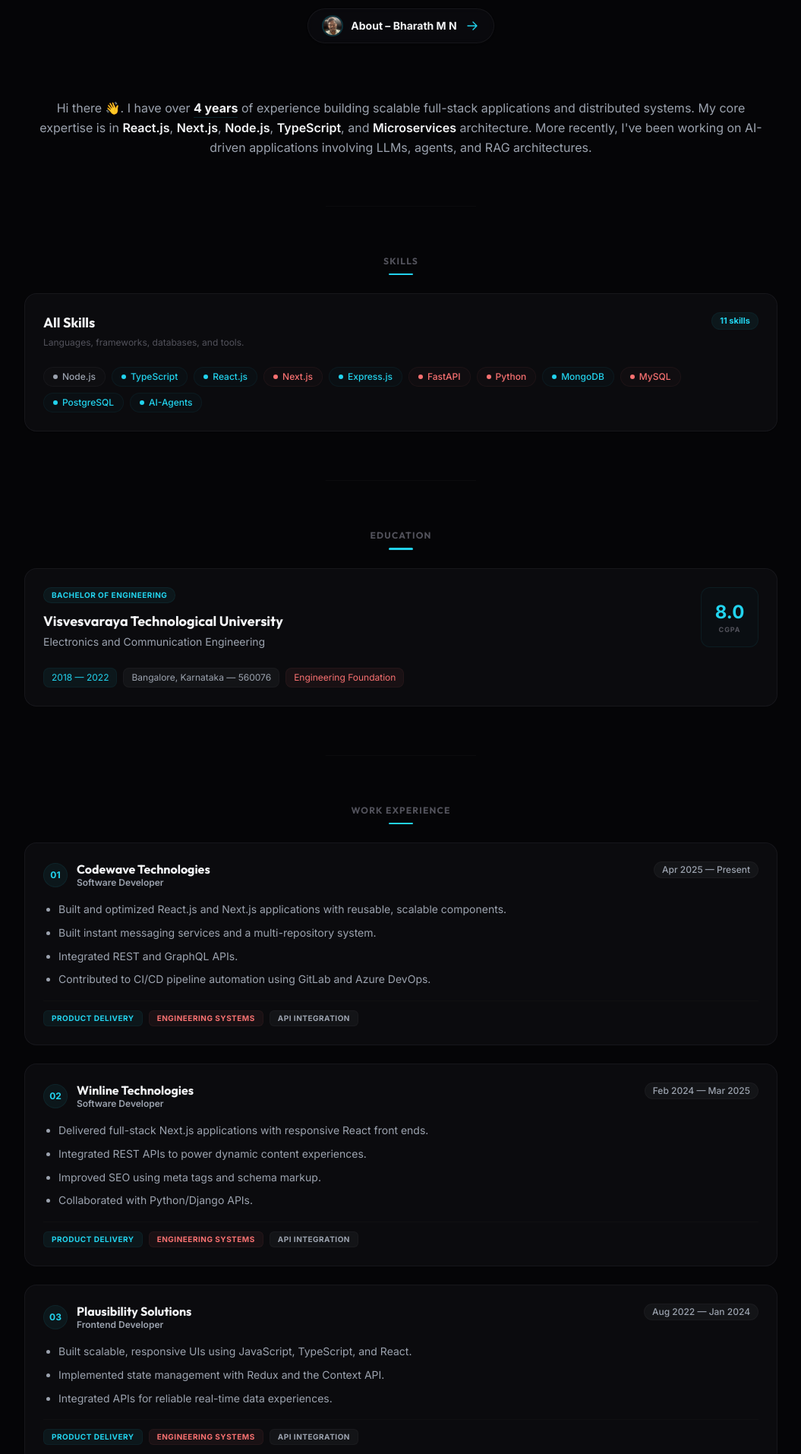
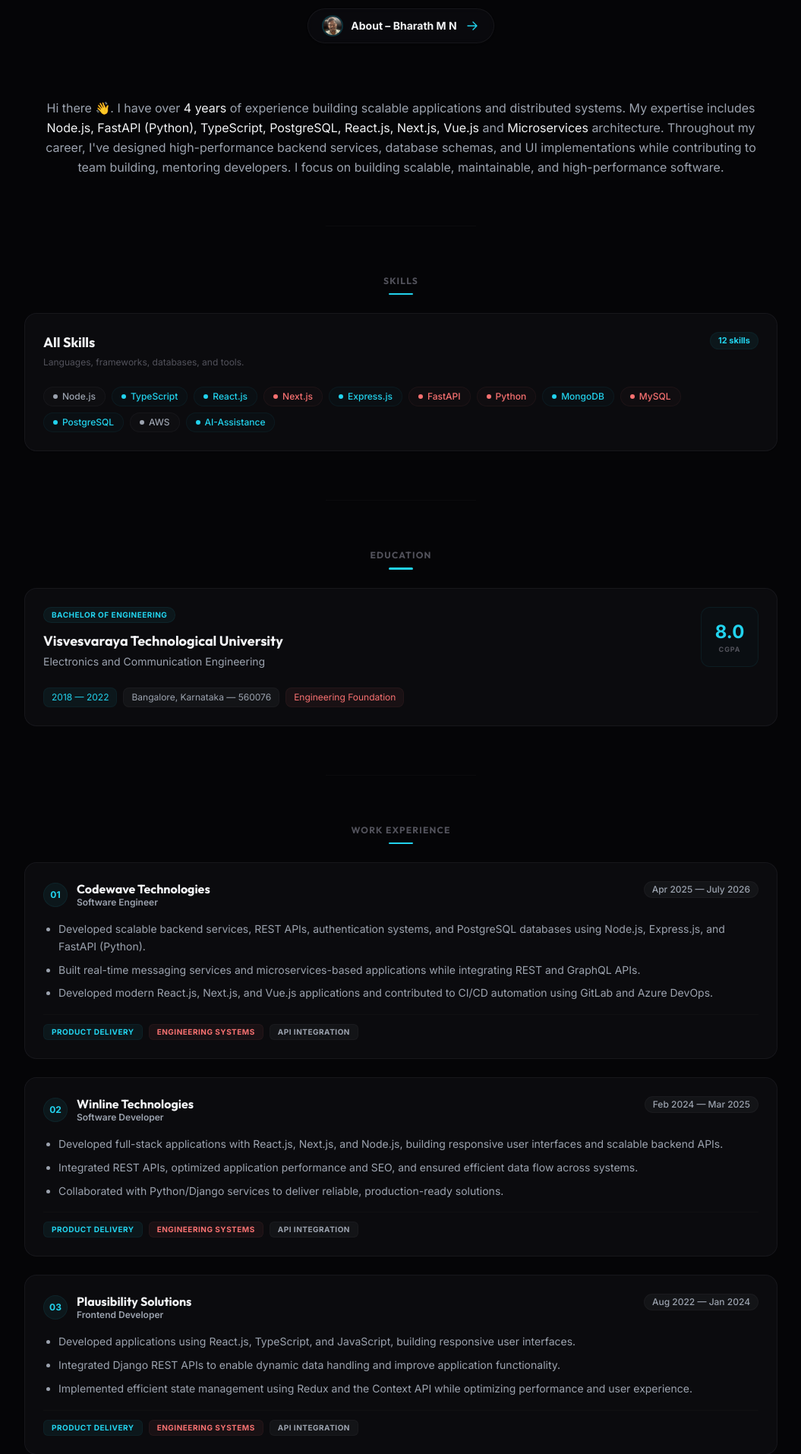
Before and after one commit to bmn789/portfolio, a Vue app: page / in a window 1280 px wide. Shown: the part 440-2354 px from the top of the page at 76% size, without its empty margins (112-1167 px from the left). Built offline with nearby package versions, Linux system fonts and the light colour scheme.

Commit message:
feat: update resume content and skills with revised experience and technical details

```diff
--- a/public/resume.html
+++ b/public/resume.html
@@ -39,7 +39,7 @@
         <div class="flex gap-4">
             <p><a href="mailto:bmn7892@gmail.com" class="hover:underline">bmn7892@gmail.com</a></p>
             <p>+91 7892475321</p>
-            <p>Bangalore - 560076</p>
+            <p>Bangalore, Karnataka - 560076</p>
         </div>
     </header>
 
@@ -64,21 +64,27 @@
                     https://linkedin.com/in/barathnethra
                 </a>
             </p>
+            <p>
+                <span class="font-medium text-slate-900">GitHub:</span>
+                <a class="hover:underline" href="https://github.com/bmn789" target="_blank" rel="noopener noreferrer">
+                    https://github.com/bmn789
+                </a>
+            </p>
         </div>
     </section>
 
 
     <section class="mt-6">
         <h2 class="section-title">Professional Summary</h2>
-        <div class="text-slate-700">
-            <p>
-                I have over 4 years of experience building scalable full-stack applications and distributed systems. My
-                core expertise is in React.js, Next.js, Node.js, TypeScript, and Microservices architecture. Throughout
-                my career, I've designed frontend platforms, backend APIs, messaging systems, and CI/CD workflows while
-                focusing on performance, maintainability, and scalability. More recently, I've been working on AI-driven
-                applications involving LLMs, agents, and RAG architectures.
-            </p>
-        </div>
+        <p class="text-slate-700">
+            I have over <span class="font-semibold">4 years</span> of experience building scalable applications and
+            distributed systems. My expertise
+            includes <span class="font-semibold">Node.js, FastAPI (Python), TypeScript, PostgreSQL, React.js, Next.js,
+                Vue.js,</span> and <span class="font-semibold">Microservices</span>
+            architecture. Throughout my career, I've designed high-performance backend services, database schemas,
+            and UI implementations while contributing to team building, mentoring developers. I focus on building
+            scalable, maintainable, and high-performance software.
+        </p>
     </section>
 
 
@@ -86,41 +92,47 @@
         <h2 class="section-title">Work Experience</h2>
         <div class="mt-3 space-y-6 text-slate-700">
             <article>
-                <div class="flex flex-col gap-1 sm:flex-row sm:items-baseline sm:justify-between">
-                    <h3 class="font-semibold text-slate-900">Codewave Technologies</h3>
-                    <span class="text-sm text-slate-600">Apr 2025 – Present</span>
+                <div class="flex sm:items-baseline justify-between">
+                    <h3 class="font-semibold">Codewave Technologies</h3>
+                    <span>Apr 2025 – July 2026</span>
                 </div>
-                <p>Software Developer</p>
-                <ul class="mt-2 text-sm leading-relaxed list-disc pl-5 space-y-1">
-                    <li>Built and optimized React.js and Next.js applications with reusable, scalable components.</li>
-                    <li>Built instant messaging services and a multi-repository system.</li>
-                    <li>Integrated REST and GraphQL APIs.</li>
-                    <li>Contributed to CI/CD pipeline automation using GitLab and Azure DevOps.</li>
+                <p>Software Engineer</p>
+                <ul class="mt-2 list-decimal pl-4">
+                    <li>Developed scalable backend services, REST APIs, authentication systems, and PostgreSQL databases
+                        using Node.js, Express.js, and FastAPI (Python).</li>
+                    <li>Built real-time messaging services and microservices-based applications while integrating REST
+                        and GraphQL APIs.</li>
+                    <li>Developed modern React.js, Next.js, and Vue.js applications and contributed to CI/CD automation
+                        using GitLab and Azure DevOps.</li>
                 </ul>
             </article>
             <article>
-                <div class="flex flex-col gap-1 sm:flex-row sm:items-baseline sm:justify-between">
-                    <h3 class="font-semibold text-slate-900">Winline Technologies</h3>
-                    <span class="text-sm text-slate-600">Feb 2024 – Mar 2025</span>
+                <div class="flex justify-between">
+                    <h3 class="font-semibold">Winline Technologies</h3>
+                    <span>Feb 2024 – Mar 2025</span>
                 </div>
                 <p>Software Developer</p>
-                <ul class="mt-2 text-sm leading-relaxed list-disc pl-5 space-y-1">
-                    <li>Delivered full-stack Next.js applications with responsive React front ends.</li>
-                    <li>Integrated REST APIs to power dynamic content experiences.</li>
-                    <li>Improved SEO using meta tags and schema markup.</li>
-                    <li>Collaborated with Python/Django APIs.</li>
+                <ul class="mt-2 list-decimal pl-4">
+                    <li>Developed full-stack applications with React.js, Next.js, and Node.js, building responsive user
+                        interfaces and scalable backend APIs.</li>
+                    <li>Integrated REST APIs, optimized application performance and SEO, and ensured efficient data flow
+                        across systems.</li>
+                    <li>Collaborated with Python/Django services to deliver reliable, production-ready solutions.</li>
                 </ul>
             </article>
             <article>
-                <div class="flex flex-col gap-1 sm:flex-row sm:items-baseline sm:justify-between">
-                    <h3 class="font-semibold text-slate-900">Plausibility Solutions</h3>
-                    <span class="text-sm text-slate-600">Aug 2022 – Jan 2024</span>
+                <div class="flex justify-between">
+                    <h3 class="font-semibold">Plausibility Solutions</h3>
+                    <span>Aug 2022 – Jan 2024</span>
                 </div>
                 <p>Frontend Developer</p>
-                <ul class="mt-2 text-sm leading-relaxed list-disc pl-5 space-y-1">
-                    <li>Built scalable, responsive UIs using JavaScript, TypeScript, and React.</li>
-                    <li>Implemented state management with Redux and the Context API.</li>
-                    <li>Integrated APIs for reliable real-time data experiences.</li>
+                <ul class="mt-2 list-decimal pl-4">
+                    <li>Developed applications using React.js, TypeScript, and JavaScript, building responsive user
+                        interfaces.</li>
+                    <li>Integrated Django REST APIs to enable dynamic data handling and improve application
+                        functionality.</li>
+                    <li>Implemented efficient state management using Redux and the Context API while optimizing
+                        performance and user experience.</li>
                 </ul>
             </article>
         </div>
@@ -128,9 +140,11 @@
 
     <section class="mt-6">
         <h2 class="section-title">Education</h2>
-        <div class="mt-3 text-slate-700">
-            <p class="font-medium text-slate-900 flex justify-between">Visvesvaraya Technological University <span
-                    class="font-normal text-slate-600"> 2018 - 2022</span></p>
+        <div class="mt-3">
+            <div class="flex justify-between">
+                <h3 class="font-semibold">Visvesvaraya Technological University</h3>
+                <span> 2018 - 2022</span>
+            </div>
             <p>Bachelor of Engineering in Electronics and Communication Engineering</p>
             <p><span class="text-slate-900">CGPA:</span> 8.0</p>
         </div>
@@ -139,38 +153,16 @@
 
 
 
-
-
-
     <section class="mt-6">
         <h2 class="section-title">Skills</h2>
-        <div class="mt-3 text-slate-700">
-            <p>Node.js, TypeScript, React.js, Next.js, Express.js, FastAPI, Python, MongoDB, MySQL, PostgreSQL,
-                AI-Agents</p>
+        <div class="mt-3">
+            <p>Node.js, React.js, TypeScript, Express.js, FastAPI, Python, MongoDB, MySQL, PostgreSQL, Next.js, AWS,
+                AI-Assitance.</p>
         </div>
     </section>
 
 
     <!-- <section class="mt-6">
-        <h2 class="section-title">Useful Links</h2>
-
-        <p>
-            <span class="font-medium text-slate-900">LinkedIn:</span>
-            <a class="text-blue-700 hover:underline" href="https://linkedin.com/in/barathnethra" target="_blank"
-                rel="noopener noreferrer">
-                https://linkedin.com/in/barathnethra
-            </a>
-        </p>
-        <p>
-            <span class="font-medium text-slate-900">GitHub:</span>
-            <a class="text-blue-700 hover:underline" href="https://github.com/bmn789" target="_blank"
-                rel="noopener noreferrer">
-                https://github.com/bmn789
-            </a>
-        </p>
-    </section> -->
-
-    <section class="mt-6">
         <h2 class="section-title">Certificates & Upskills</h2>
         <ol class="mt-3 list-disc pl-5 text-slate-700 space-y-2">
             <li>
@@ -193,7 +185,7 @@
                     Agent Development Kit</a>
             </li>
         </ol>
-    </section>
+    </section> -->
 
 
     <section class="mt-6">
--- a/src/routes/Home.vue
+++ b/src/routes/Home.vue
@@ -12,20 +12,20 @@ const skills = [
   { name: 'MongoDB', type: 'brand' },
   { name: 'MySQL', type: 'accent' },
   { name: 'PostgreSQL', type: 'brand' },
-  { name: 'AI-Agents', type: 'brand' }
+  { name: 'AWS', type: 'neutral' },
+  { name: 'AI-Assistance', type: 'brand' }
 ];
 
 const experiences = [
   {
     index: '01',
     company: 'Codewave Technologies',
-    role: 'Software Developer',
-    period: 'Apr 2025 — Present',
+    role: 'Software Engineer',
+    period: 'Apr 2025 — July 2026',
     bullets: [
-      'Built and optimized React.js and Next.js applications with reusable, scalable components.',
-      'Built instant messaging services and a multi-repository system.',
-      'Integrated REST and GraphQL APIs.',
-      'Contributed to CI/CD pipeline automation using GitLab and Azure DevOps.'
+      'Developed scalable backend services, REST APIs, authentication systems, and PostgreSQL databases using Node.js, Express.js, and FastAPI (Python).',
+      'Built real-time messaging services and microservices-based applications while integrating REST and GraphQL APIs.',
+      'Developed modern React.js, Next.js, and Vue.js applications and contributed to CI/CD automation using GitLab and Azure DevOps.'
     ],
     tags: [
       { text: 'Product delivery', variant: 'brand' },
@@ -39,10 +39,9 @@ const experiences = [
     role: 'Software Developer',
     period: 'Feb 2024 — Mar 2025',
     bullets: [
-      'Delivered full-stack Next.js applications with responsive React front ends.',
-      'Integrated REST APIs to power dynamic content experiences.',
-      'Improved SEO using meta tags and schema markup.',
-      'Collaborated with Python/Django APIs.'
+      'Developed full-stack applications with React.js, Next.js, and Node.js, building responsive user interfaces and scalable backend APIs.',
+      'Integrated REST APIs, optimized application performance and SEO, and ensured efficient data flow across systems.',
+      'Collaborated with Python/Django services to deliver reliable, production-ready solutions.'
     ],
     tags: [
       { text: 'Product delivery', variant: 'brand' },
@@ -56,9 +55,9 @@ const experiences = [
     role: 'Frontend Developer',
     period: 'Aug 2022 — Jan 2024',
     bullets: [
-      'Built scalable, responsive UIs using JavaScript, TypeScript, and React.',
-      'Implemented state management with Redux and the Context API.',
-      'Integrated APIs for reliable real-time data experiences.'
+      'Developed applications using React.js, TypeScript, and JavaScript, building responsive user interfaces.',
+      'Integrated Django REST APIs to enable dynamic data handling and improve application functionality.',
+      'Implemented efficient state management using Redux and the Context API while optimizing performance and user experience.'
     ],
     tags: [
       { text: 'Product delivery', variant: 'brand' },
@@ -183,15 +182,12 @@ const certificates = [
 
       <!-- Bio Paragraph -->
       <p class="text-sm md:text-base text-text-secondary leading-relaxed max-w-6xl mt-12 px-2">
-        Hi there 👋. I have over <span class="text-text-primary font-bold border-b border-brand-strong/40 pb-0.5">4
-          years</span> of
-        experience building scalable full-stack applications and distributed systems. My core expertise is in
-        <span class="text-text-primary font-semibold">React.js</span>,
-        <span class="text-text-primary font-semibold">Next.js</span>,
-        <span class="text-text-primary font-semibold">Node.js</span>,
-        <span class="text-text-primary font-semibold">TypeScript</span>, and
-        <span class="text-text-primary font-semibold">Microservices</span> architecture. More recently, I've been
-        working on AI-driven applications involving LLMs, agents, and RAG architectures.
+        Hi there 👋. I have over <span class="text-text-primary">4 years</span> of experience building scalable applications and distributed systems. My
+        expertise
+        includes <span class="text-text-primary">Node.js, FastAPI (Python), TypeScript, PostgreSQL, React.js, Next.js, Vue.js</span> and <span class="text-text-primary">Microservices</span>
+        architecture. Throughout my career, I've designed high-performance backend services, database schemas,
+        and UI implementations while contributing to team building, mentoring developers. I focus on building
+        scalable, maintainable, and high-performance software.
       </p>
     </section>
 
```
